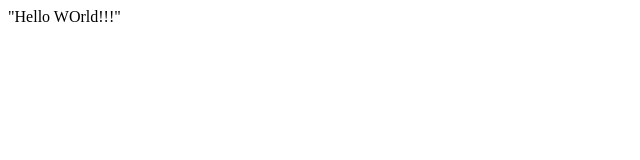
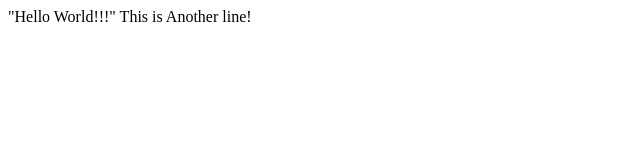
Before and after one commit to hot-sauce-akil/MY_REPO, a plain HTML site: page index.html in a window 1280 px wide. Shown: the whole page, without its empty margins (0-640 px from the left). Drawn offline with Linux system fonts and the light colour scheme.

Commit message:
Added another Feature

```diff
--- a/index.html
+++ b/index.html
@@ -6,7 +6,9 @@
 </head>
 
 <body>
-"Hello WOrld!!!"
+"Hello World!!!"
+This is Another line!
+
 
 </body>
 
```
